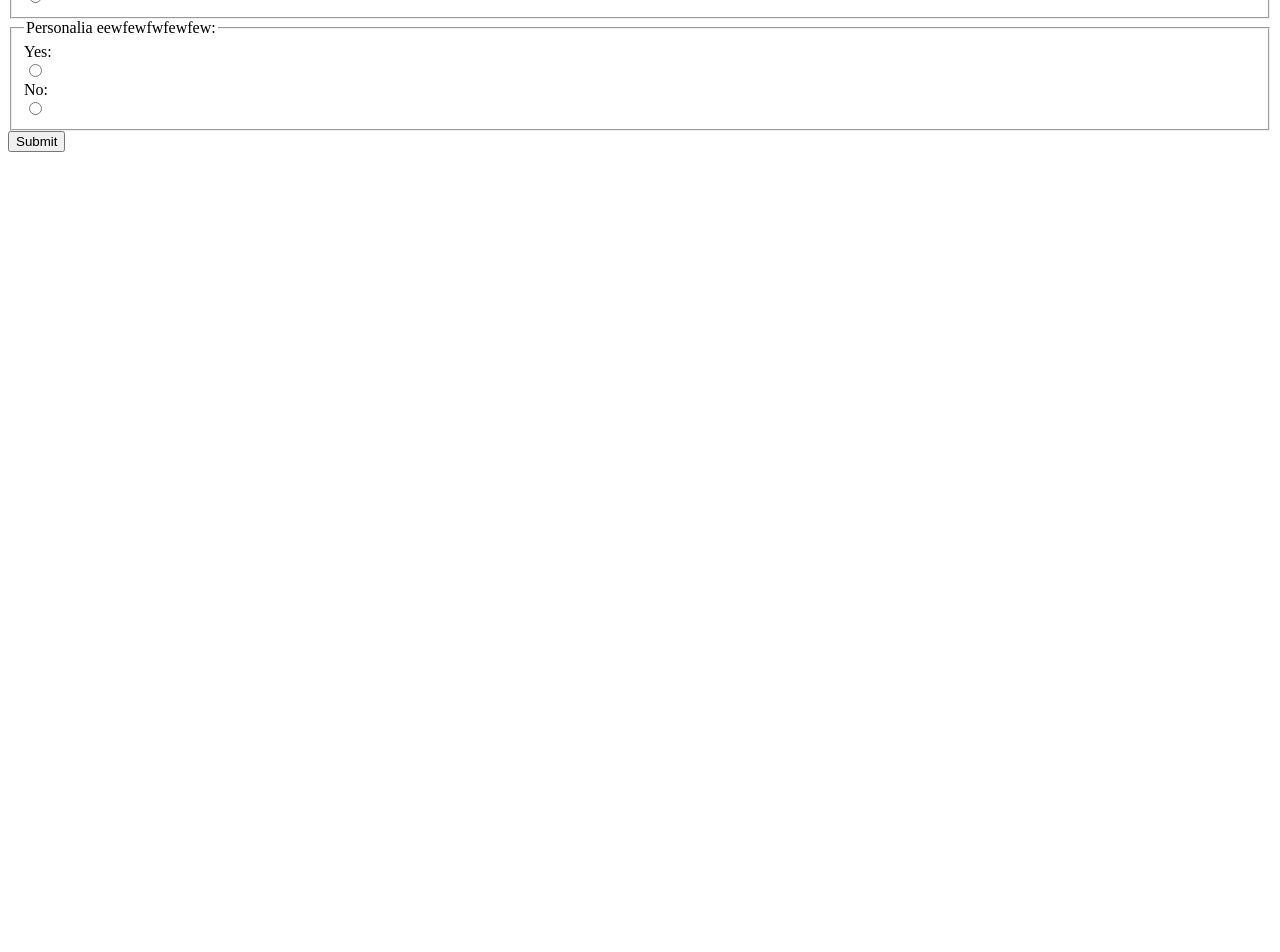
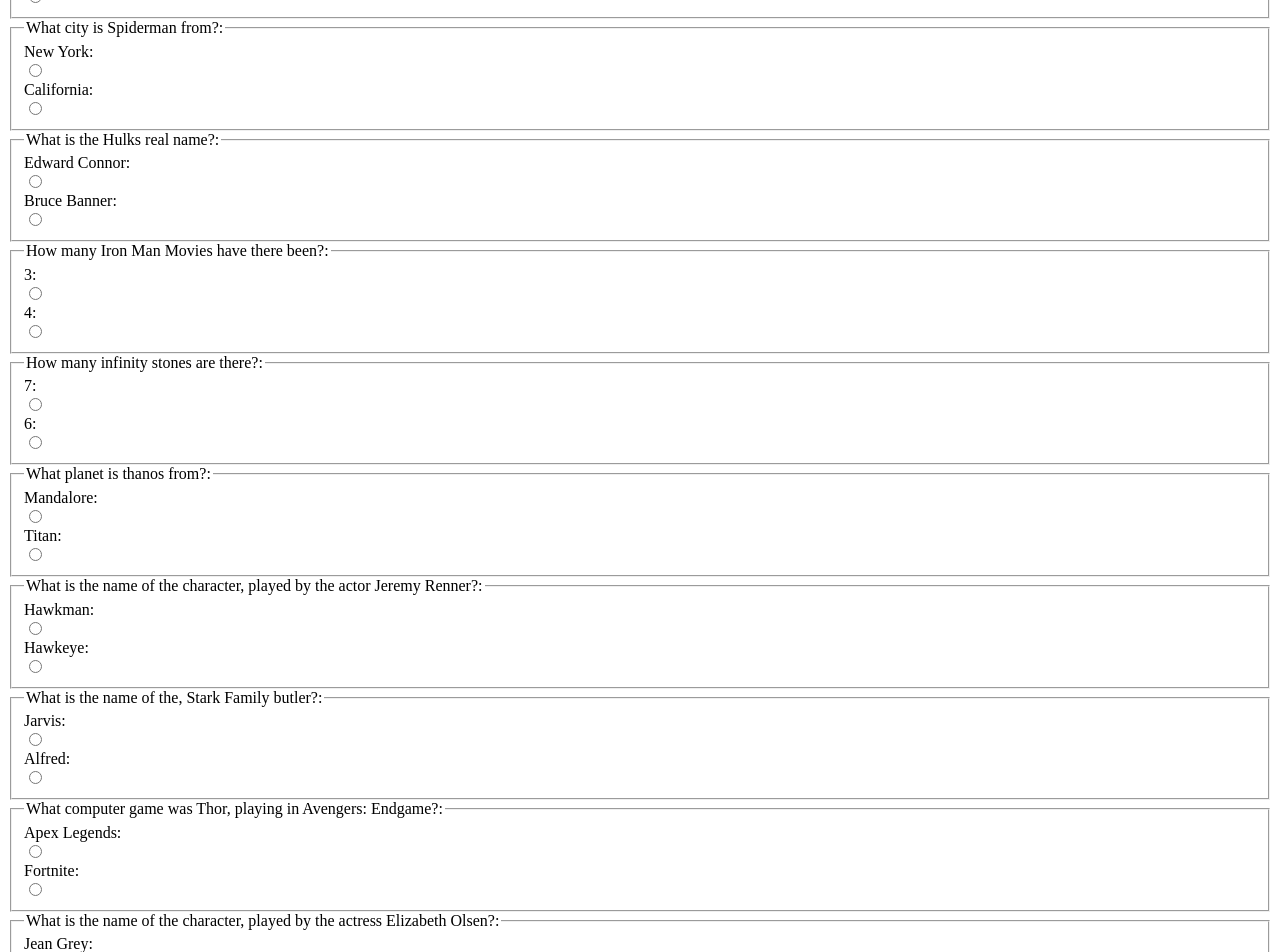
Before and after one commit to andrewbaisden/avengers-questionnaire, a React (Create React App) app: page / in a window 1280 px wide. Shown: the part 260-1212 px from the top of the page. Before the commit the page ends 800 px from the top, so only its background shows below. Built offline with nearby package versions, Linux system fonts and the light colour scheme.

Commit message:
added questions and answers to app

```diff
--- a/src/components/QuestionForm.js
+++ b/src/components/QuestionForm.js
@@ -19,14 +19,56 @@ class QuestionForm extends Component {
 				<h3>Question Form Exam</h3>
 				<form onSubmit={this.props.handleSubmit(this.onSubmit)}>
 					<fieldset>
-						<legend>Personalia eewfewfwfewfew:</legend>
-						Yes: <Field name="gender" value="male" type="radio" component={this.renderInput} />
-						No: <Field name="gender" value="female" type="radio" component={this.renderInput} />
+						<legend>{this.props.examQuestions[0].question}:</legend>
+						Thor: <Field name="strongestAvenger" value="Thor" type="radio" component={this.renderInput} />
+						Captain Marvel:
+						<Field name="strongestAvenger" value="Captain Marvel" type="radio" component={this.renderInput} />
 					</fieldset>
 					<fieldset>
-						<legend>Personalia eewfewfwfewfew:</legend>
-						Yes: <Field name="dbz" value="goku" type="radio" component={this.renderInput} />
-						No: <Field name="dbz" value="vegeta" type="radio" component={this.renderInput} />
+						<legend>{this.props.examQuestions[1].question}:</legend>
+						New York: <Field name="spidermanHome" value="New York" type="radio" component={this.renderInput} />
+						California: <Field name="spidermanHome" value="California" type="radio" component={this.renderInput} />
+					</fieldset>
+					<fieldset>
+						<legend>{this.props.examQuestions[2].question}:</legend>
+						Edward Connor: <Field name="hulkName" value="Edward Connor" type="radio" component={this.renderInput} />
+						Bruce Banner: <Field name="hulkName" value="Bruce Banner" type="radio" component={this.renderInput} />
+					</fieldset>
+					<fieldset>
+						<legend>{this.props.examQuestions[3].question}:</legend>
+						3: <Field name="ironManMovies" value="3" type="radio" component={this.renderInput} />
+						4: <Field name="ironManMovies" value="4" type="radio" component={this.renderInput} />
+					</fieldset>
+					<fieldset>
+						<legend>{this.props.examQuestions[4].question}:</legend>
+						7: <Field name="infinityStones" value="7" type="radio" component={this.renderInput} />
+						6: <Field name="infinityStones" value="6" type="radio" component={this.renderInput} />
+					</fieldset>
+					<fieldset>
+						<legend>{this.props.examQuestions[5].question}:</legend>
+						Mandalore: <Field name="thanosWorld" value="Mandalore" type="radio" component={this.renderInput} />
+						Titan: <Field name="thanosWorld" value="Titan" type="radio" component={this.renderInput} />
+					</fieldset>
+					<fieldset>
+						<legend>{this.props.examQuestions[6].question}:</legend>
+						Hawkman: <Field name="bows" value="Hawkman" type="radio" component={this.renderInput} />
+						Hawkeye: <Field name="bows" value="Hawkeye" type="radio" component={this.renderInput} />
+					</fieldset>
+					<fieldset>
+						<legend>{this.props.examQuestions[7].question}:</legend>
+						Jarvis: <Field name="starkFamily" value="Jarvis" type="radio" component={this.renderInput} />
+						Alfred: <Field name="starkFamily" value="Alfred" type="radio" component={this.renderInput} />
+					</fieldset>
+					<fieldset>
+						<legend>{this.props.examQuestions[8].question}:</legend>
+						Apex Legends: <Field name="computerGame" value="Apex Legends" type="radio" component={this.renderInput} />
+						Fortnite: <Field name="computerGame" value="Fortnite" type="radio" component={this.renderInput} />
+					</fieldset>
+					<fieldset>
+						<legend>{this.props.examQuestions[9].question}:</legend>
+						Jean Grey: <Field name="elizabethOlsen" value="Jean Grey" type="radio" component={this.renderInput} />
+						Scarlet Witch:{' '}
+						<Field name="elizabethOlsen" value="Scarlet Witch" type="radio" component={this.renderInput} />
 					</fieldset>
 
 					<button>Submit</button>
--- a/src/components/QuestionList.js
+++ b/src/components/QuestionList.js
@@ -13,7 +13,7 @@ class QuestionList extends Component {
 		// });
 		return (
 			<div>
-				<QuestionForm />
+				<QuestionForm examQuestions={this.props.questions} />
 			</div>
 		);
 	}
--- a/src/reducers/index.js
+++ b/src/reducers/index.js
@@ -5,43 +5,163 @@ const questionReducer = () => {
 	return [
 		{
 			id: 1,
-			question: 'Who is the strongest Avenger?'
+			question: 'Who is the strongest Avenger?',
+			answers: {
+				answerOne: {
+					id: 1,
+					answer: 'Thor',
+					correct: true
+				},
+				answerTwo: {
+					id: 2,
+					answer: 'Captain Marvel',
+					correct: false
+				}
+			}
 		},
 		{
 			id: 2,
-			question: 'Who is the strongest Avenger?'
+			question: 'What city is Spiderman from?',
+			answers: {
+				answerOne: {
+					id: 1,
+					answer: 'New York',
+					correct: true
+				},
+				answerTwo: {
+					id: 2,
+					answer: 'California',
+					correct: false
+				}
+			}
 		},
 		{
 			id: 3,
-			question: 'Who is the strongest Avenger?'
+			question: 'What is the Hulks real name?',
+			answers: {
+				answerOne: {
+					id: 1,
+					answer: 'Edward Connor',
+					correct: false
+				},
+				answerTwo: {
+					id: 2,
+					answer: 'Bruce Banner',
+					correct: true
+				}
+			}
 		},
 		{
 			id: 4,
-			question: 'Who is the strongest Avenger?'
+			question: 'How many Iron Man Movies have there been?',
+			answers: {
+				answerOne: {
+					id: 1,
+					answer: '3',
+					correct: true
+				},
+				answerTwo: {
+					id: 2,
+					answer: '4',
+					correct: false
+				}
+			}
 		},
 		{
 			id: 5,
-			question: 'Who is the strongest Avenger?'
+			question: 'How many infinity stones are there?',
+			answers: {
+				answerOne: {
+					id: 1,
+					answer: '7',
+					correct: true
+				},
+				answerTwo: {
+					id: 2,
+					answer: '6',
+					correct: false
+				}
+			}
 		},
 		{
 			id: 6,
-			question: 'Who is the strongest Avenger?'
+			question: 'What planet is thanos from?',
+			answers: {
+				answerOne: {
+					id: 1,
+					answer: 'Mandalore',
+					correct: false
+				},
+				answerTwo: {
+					id: 2,
+					answer: 'Titan',
+					correct: true
+				}
+			}
 		},
 		{
 			id: 7,
-			question: 'Who is the strongest Avenger?'
+			question: 'What is the name of the character, played by the actor Jeremy Renner?',
+			answers: {
+				answerOne: {
+					id: 1,
+					answer: 'Hawkman',
+					correct: false
+				},
+				answerTwo: {
+					id: 2,
+					answer: 'Hawkeye',
+					correct: true
+				}
+			}
 		},
 		{
 			id: 8,
-			question: 'Who is the strongest Avenger?'
+			question: 'What is the name of the, Stark Family butler?',
+			answers: {
+				answerOne: {
+					id: 1,
+					answer: 'Jarvis',
+					correct: true
+				},
+				answerTwo: {
+					id: 2,
+					answer: 'Alfred',
+					correct: false
+				}
+			}
 		},
 		{
 			id: 9,
-			question: 'Who is the strongest Avenger?'
+			question: 'What computer game was Thor, playing in Avengers: Endgame?',
+			answers: {
+				answerOne: {
+					id: 1,
+					answer: 'Apex Legends',
+					correct: false
+				},
+				answerTwo: {
+					id: 2,
+					answer: 'Fortnie',
+					correct: true
+				}
+			}
 		},
 		{
 			id: 10,
-			question: 'Who is the strongest Avenger?'
+			question: 'What is the name of the character, played by the actress Elizabeth Olsen?',
+			answers: {
+				answerOne: {
+					id: 1,
+					answer: 'Jean Grey',
+					correct: false
+				},
+				answerTwo: {
+					id: 2,
+					answer: 'Scarlet Witch',
+					correct: true
+				}
+			}
 		}
 	];
 };
```
